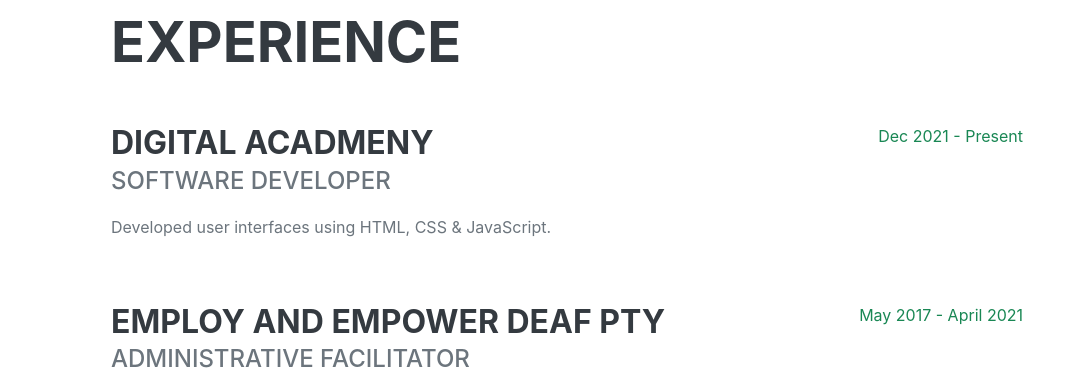
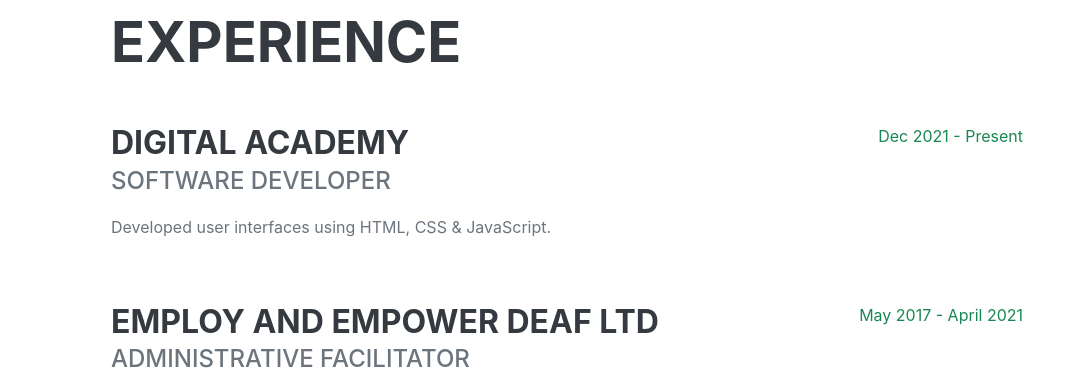
Before and after one commit to MmotlaSS/cv, a plain HTML site: page index.html in a window 1280 px wide. Shown: the part 920-1310 px from the top of the page, without its empty margins (209-1280 px from the left). Drawn offline with nearby package versions, Linux system fonts and the light colour scheme; a web font is replaced by a local one.

Commit message:
correction word Digital Academy

```diff
--- a/index.html
+++ b/index.html
@@ -71,7 +71,7 @@
                 <h2 class="mb-5">Experience</h2>
                 <div class="d-flex flex-column flex-md-row justify-content-between mb-5">
                     <div class="flex-grow-1">
-                        <h3 class="mb-0">Digital Acadmeny</h3>
+                        <h3 class="mb-0">Digital Academy</h3>
                         <div class="subheading mb-3">Software Developer</div>
                         <p>Developed user interfaces using HTML, CSS & JavaScript. </p>
                     </div>
@@ -79,7 +79,7 @@
                 </div>
                 <div class="d-flex flex-column flex-md-row justify-content-between mb-5">
                     <div class="flex-grow-1">
-                        <h3 class="mb-0">Employ and Empower Deaf Pty</h3>
+                        <h3 class="mb-0">Employ and Empower Deaf Ltd</h3>
                         <div class="subheading mb-3">Administrative Facilitator</div>
                         <p>Develop and implement organizational systems to improve training documentation and progress
                             reporting.
```
